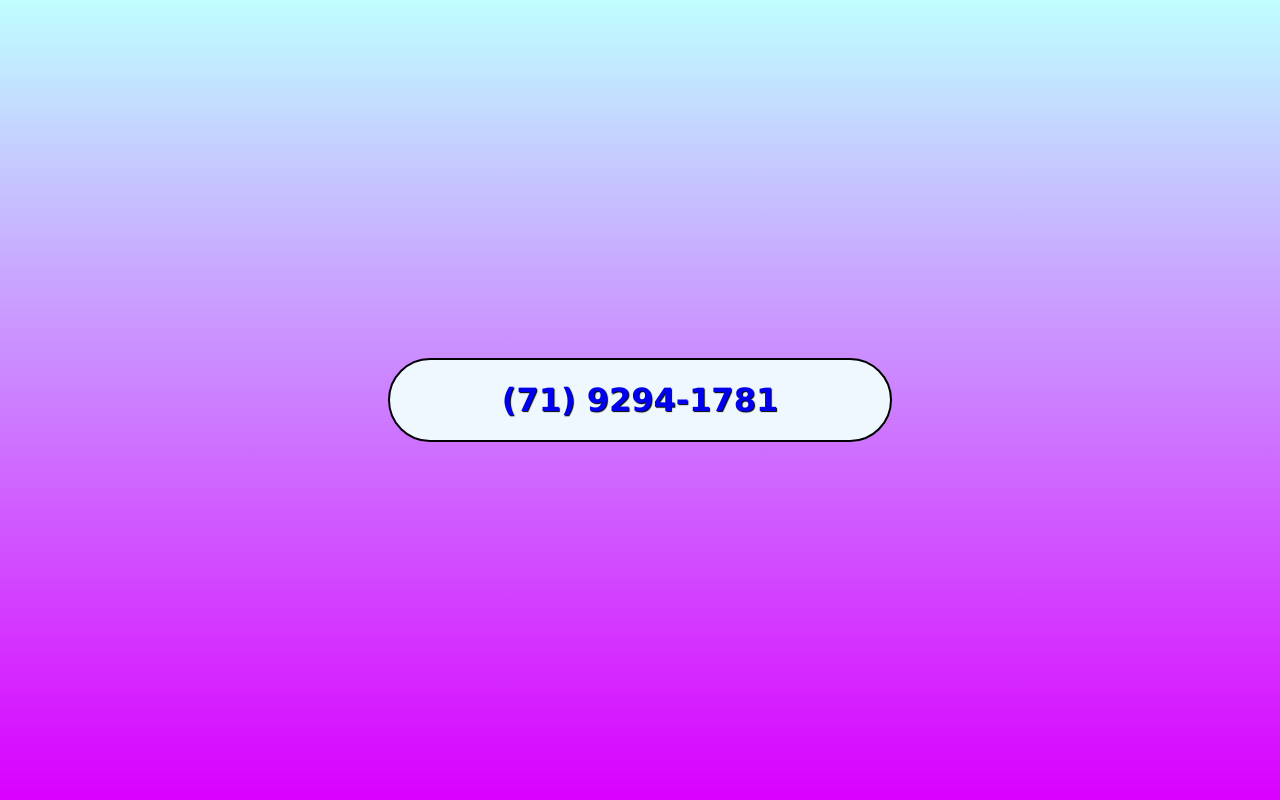
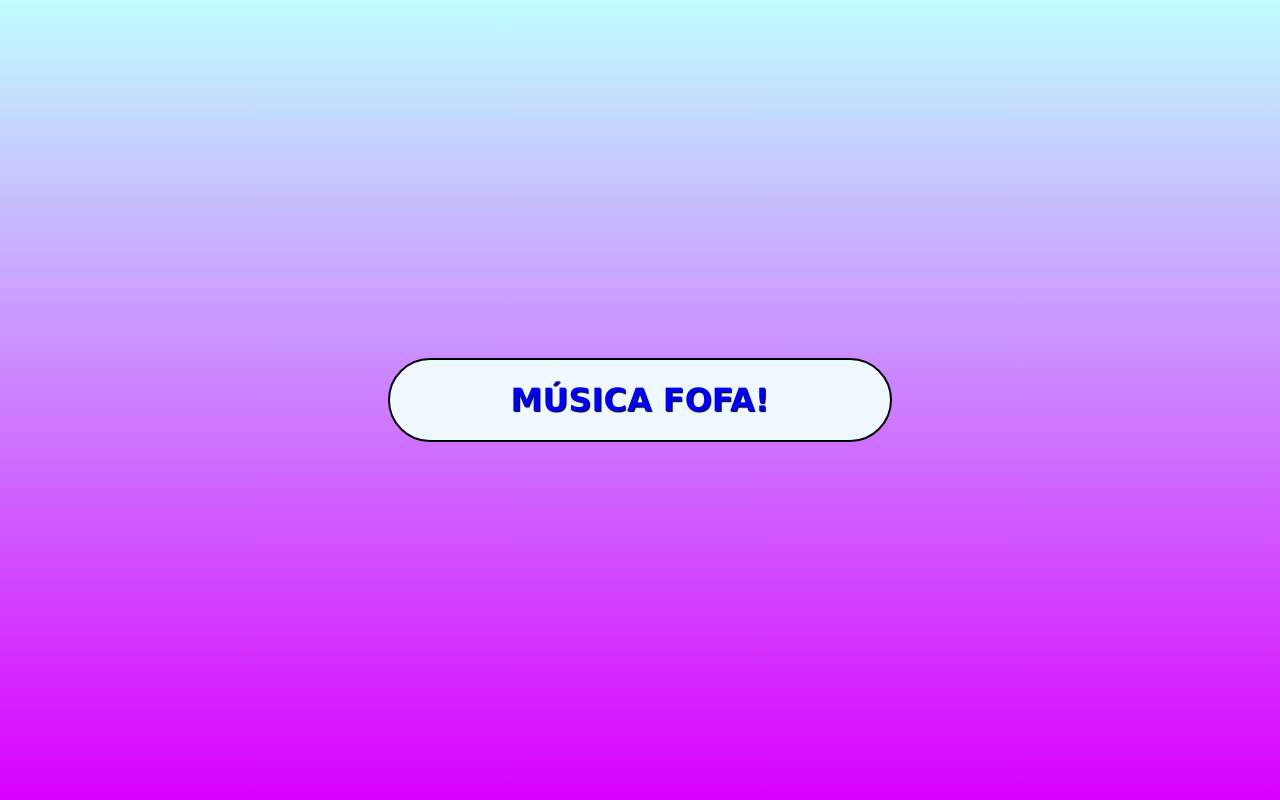
Before and after one commit to kaka-bip/MARCOS, a plain HTML site: page PAG2.html in a window 1280 px wide. Drawn offline with Linux system fonts and the light colour scheme.

Commit message:
Update PAG2.html002

```diff
--- a/PAG2.html
+++ b/PAG2.html
@@ -9,7 +9,7 @@
 <body>
     <div class="top">
         <a href="https://www.tiktok.com/@ratomilton/video/7456547813514677509?q=fazendeiro&t=1736387301072" target="_blank">
-            <h1>(71) 9294-1781</h1>
+            <h1>MÚSICA FOFA!</h1>
         </a>
     </div>
 </body>
```
